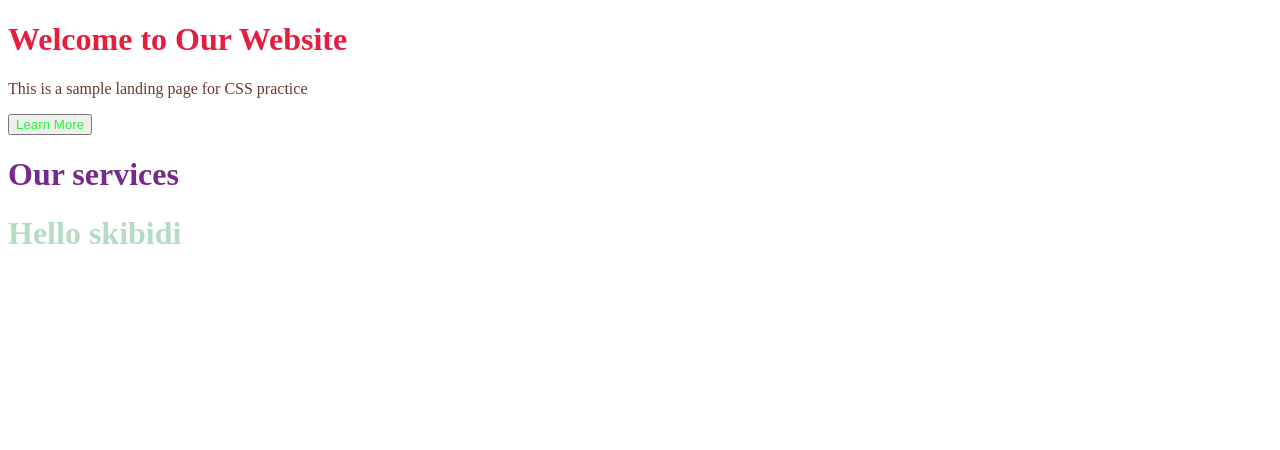
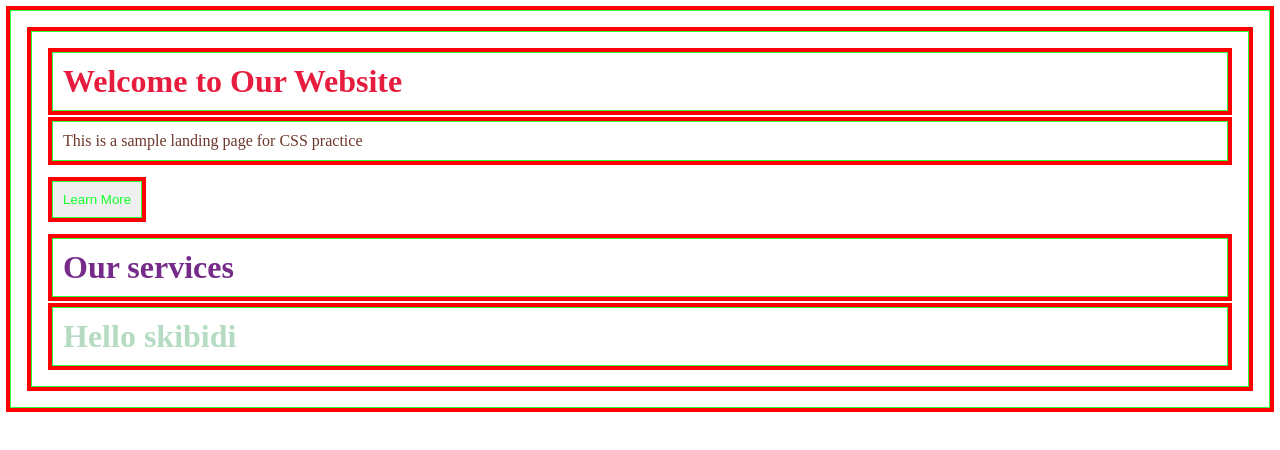
Before and after one commit to TYPW1/The_Odin_project, a plain HTML site: page odin-recipes/landing-page/index.html in a window 1280 px wide. Drawn offline with Linux system fonts and the light colour scheme.

Commit message:
Refactor CSS styles for improved layout and readability

```diff
--- a/odin-recipes/landing-page/index.html
+++ b/odin-recipes/landing-page/index.html
@@ -8,6 +8,10 @@
         /* Add your CSS styles here */
         *{
             color:rgb(109, 56, 43);
+            outline: red solid 4px;
+            border: 1px solid rgb(44, 255, 61);
+            padding: 10px;
+            margin: 10px;
         }
         h1{
             color:rgb(118, 42, 138);
```
